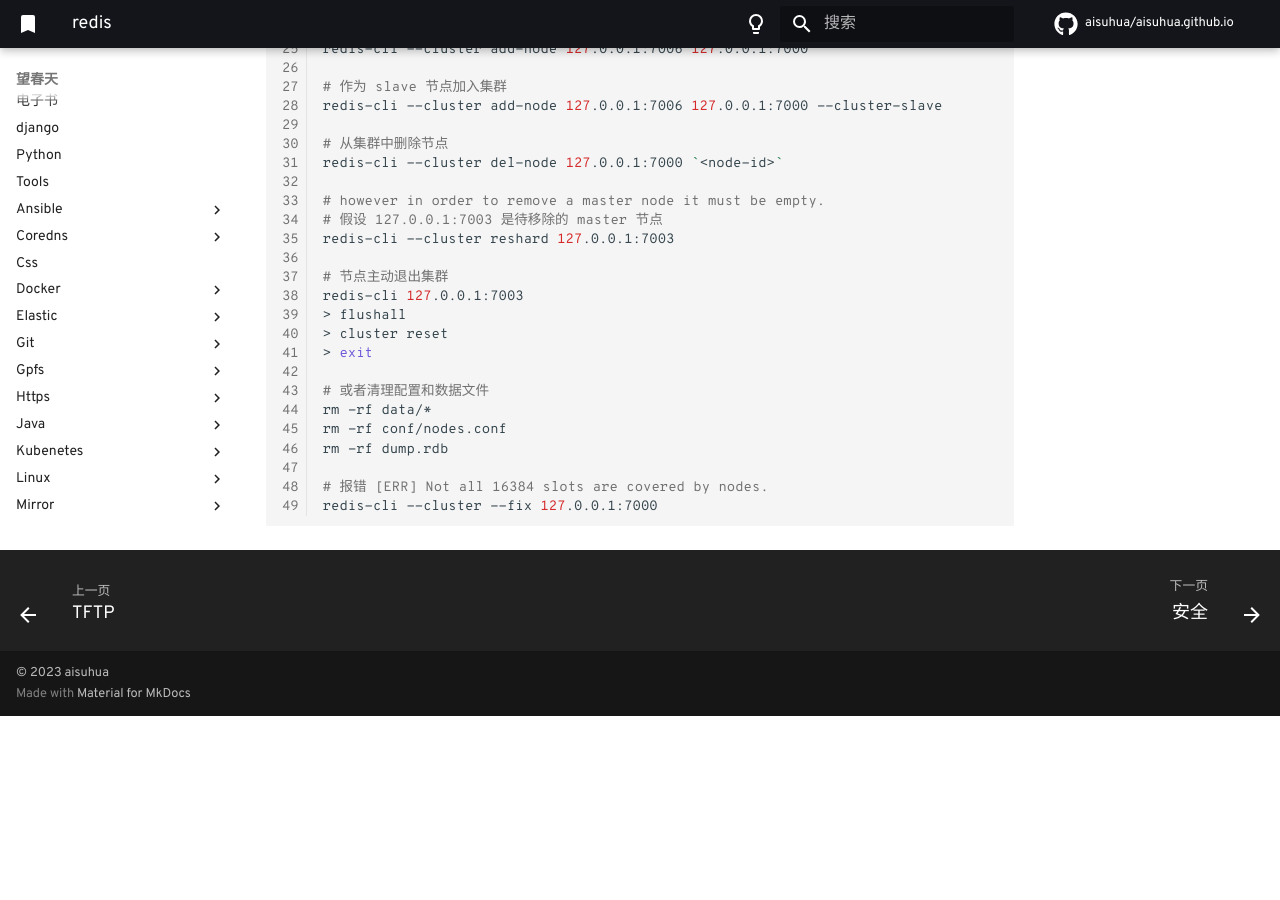
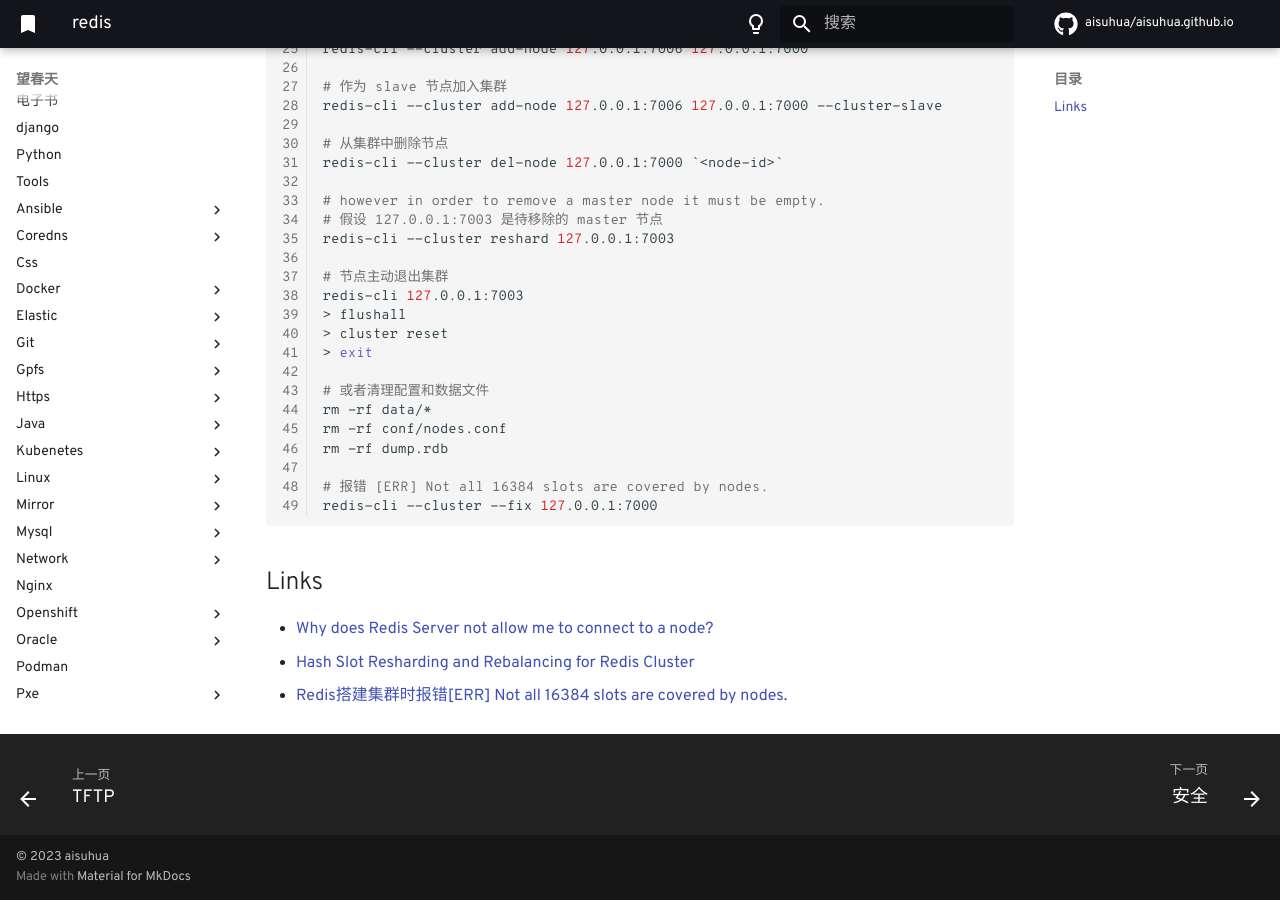
Before and after one commit to aisuhua/aisuhua.github.io, an MkDocs documentation site: the page built from docs/redis/index.md, in a window 1280 px wide and 900 px high, scrolled down 607 px. Built offline with MkDocs 1.6.1 and Material for MkDocs 9.7.7, drawn with Linux system fonts in a browser that asks for light colours; comment, search, counter and statistics services are not loaded; before the commit the page ends 1323 px from its top, so only the background shows below that.

Commit message:
index.md

````diff
--- a/docs/redis/index.md
+++ b/docs/redis/index.md
@@ -51,3 +51,9 @@
 # 报错 [ERR] Not all 16384 slots are covered by nodes.
 redis-cli --cluster --fix 127.0.0.1:7000
 ```
+
+## Links
+
+- [Why does Redis Server not allow me to connect to a node?](https://stackoverflow.com/questions/37206993/why-does-redis-server-not-allow-me-to-connect-to-a-nodes)
+- [Hash Slot Resharding and Rebalancing for Redis Cluster](https://severalnines.com/blog/hash-slot-resharding-and-rebalancing-redis-cluster/)
+- [Redis搭建集群时报错[ERR] Not all 16384 slots are covered by nodes.](https://blog.csdn.net/qingbo_2920249511/article/details/121949083)
````
